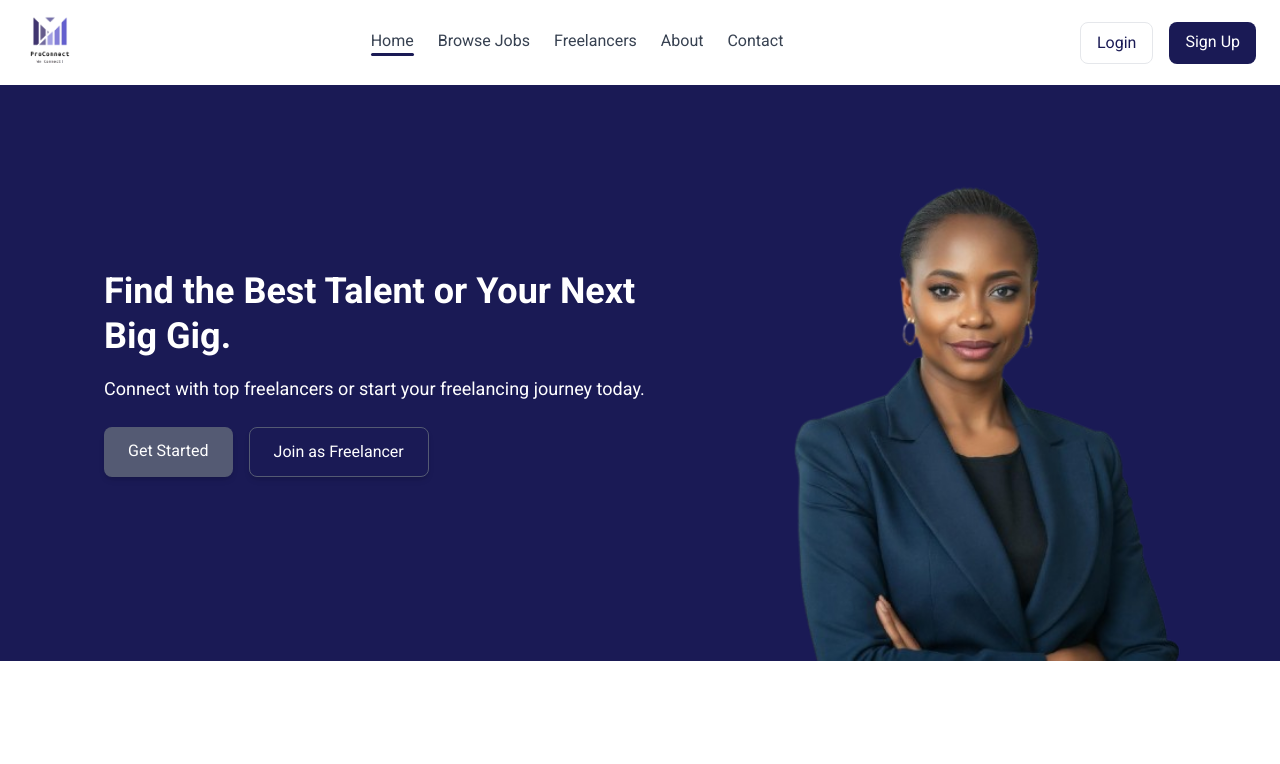
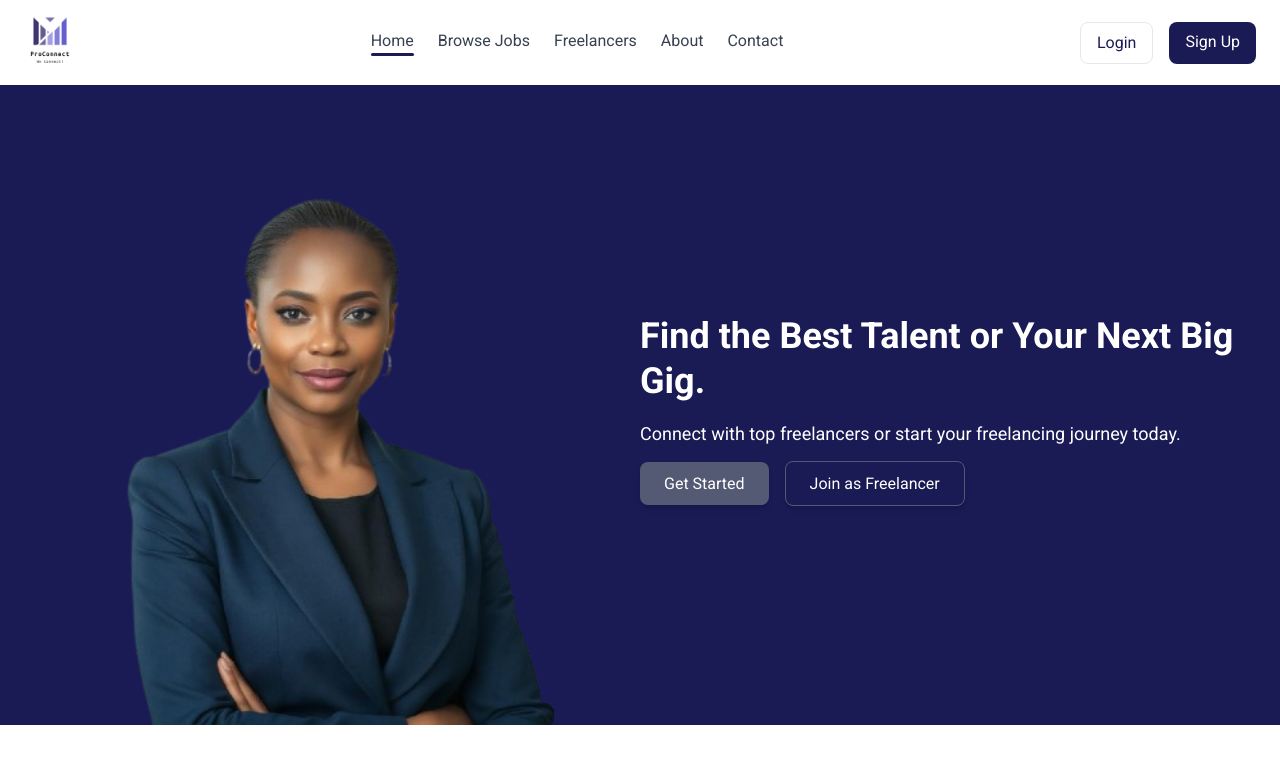
Before and after one commit to Bz14/Freelancing-System, a Next.js app in the folder Frontend/proconnect/: page / in a window 1280 px wide. Shown: the top 764 px of the page. Built offline with nearby package versions, Linux system fonts and the light colour scheme.

Commit message:
Hero section updated.

```diff
--- a/Frontend/proconnect/src/app/components/hero_section.tsx
+++ b/Frontend/proconnect/src/app/components/hero_section.tsx
@@ -6,44 +6,9 @@ import { motion } from "framer-motion";
 const HeroSection = () => {
   return (
     <section className="bg-primary ">
-      <div className="container mx-auto px-6 flex flex-col lg:flex-row items-center">
+      <div className="container mx-auto flex flex-col lg:flex-row items-center p-4 lg:p-0">
         <motion.div
-          className="lg:w-1/2 text-center lg:text-left ml-20"
-          initial={{ opacity: 0, x: -100 }}
-          animate={{ opacity: 1, x: 0 }}
-          transition={{ duration: 1 }}
-        >
-          <h1 className="text-4xl font-bold text-white leading-tight">
-            Find the Best Talent or Your Next Big Gig.
-          </h1>
-          <p className="text-white mt-4 text-lg">
-            Connect with top freelancers or start your freelancing journey
-            today.
-          </p>
-          <div className="mt-6 flex flex-col sm:flex-row gap-4">
-            <motion.a
-              href="/signup"
-              className="bg-secondary text-white px-6 py-3 rounded-lg shadow-md hover:bg-primary transition"
-              initial={{ opacity: 0, y: 20 }}
-              animate={{ opacity: 1, y: 0 }}
-              transition={{ duration: 0.6 }}
-            >
-              Get Started
-            </motion.a>
-            <motion.a
-              href="/signup"
-              className="border border-secondary text-white px-6 py-3 rounded-lg shadow-md hover:bg-secondary hover:text-white transition"
-              initial={{ opacity: 0, y: 20 }}
-              animate={{ opacity: 1, y: 0 }}
-              transition={{ duration: 0.6, delay: 0.2 }}
-            >
-              Join as Freelancer
-            </motion.a>
-          </div>
-        </motion.div>
-
-        <motion.div
-          className="lg:w-1/2 mt-10 lg:mt-0 flex justify-center"
+          className="lg:w-1/2 lg:mt-0"
           initial={{ opacity: 0, scale: 0.8 }}
           animate={{ opacity: 1, scale: 1 }}
           transition={{ duration: 1, delay: 0.3 }}
@@ -56,6 +21,40 @@ const HeroSection = () => {
             className="w-full max-w-2xl mx-auto"
           />
         </motion.div>
+        <motion.div
+          className="lg:w-1/2 text-center lg:text-left mb-4 mt-1 lg:mb-0 lg:mt-0"
+          initial={{ opacity: 0, x: -100 }}
+          animate={{ opacity: 1, x: 0 }}
+          transition={{ duration: 1 }}
+        >
+          <h1 className="text-4xl font-bold text-white leading-tight">
+            Find the Best Talent or Your Next Big Gig.
+          </h1>
+          <p className="text-white mt-4 text-lg">
+            Connect with top freelancers or start your freelancing journey
+            today.
+          </p>
+          <div className="mt-6 sm:flex-row gap-4 justify-center lg:justify-start space-x-4 mb-4 lg:mb-0">
+            <motion.a
+              href="/signup"
+              className="bg-secondary text-white px-6 py-3 rounded-lg shadow-md hover:bg-gray-400 transition w-fit"
+              initial={{ opacity: 0, y: 20 }}
+              animate={{ opacity: 1, y: 0 }}
+              transition={{ duration: 0.6 }}
+            >
+              Get Started
+            </motion.a>
+            <motion.a
+              href="/signup"
+              className="border border-secondary text-white px-6 py-3 rounded-lg shadow-md hover:bg-secondary hover:text-white transition w-fit"
+              initial={{ opacity: 0, y: 20 }}
+              animate={{ opacity: 1, y: 0 }}
+              transition={{ duration: 0.6, delay: 0.2 }}
+            >
+              Join as Freelancer
+            </motion.a>
+          </div>
+        </motion.div>
       </div>
     </section>
   );
```
